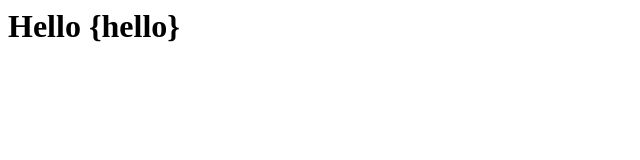
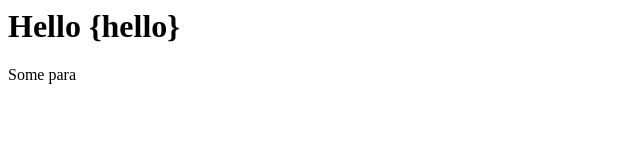
Before and after one commit to Chaithanya-2003/branching, a plain HTML site: page index.html in a window 1280 px wide. Shown: the full height of the page, 0-640 px from the left. Drawn offline with Linux system fonts and the light colour scheme.

Commit message:
added para

```diff
--- a/index.html
+++ b/index.html
@@ -1 +1,2 @@
 <h1>Hello {hello}</h1>
+<p>Some para</p>
```
